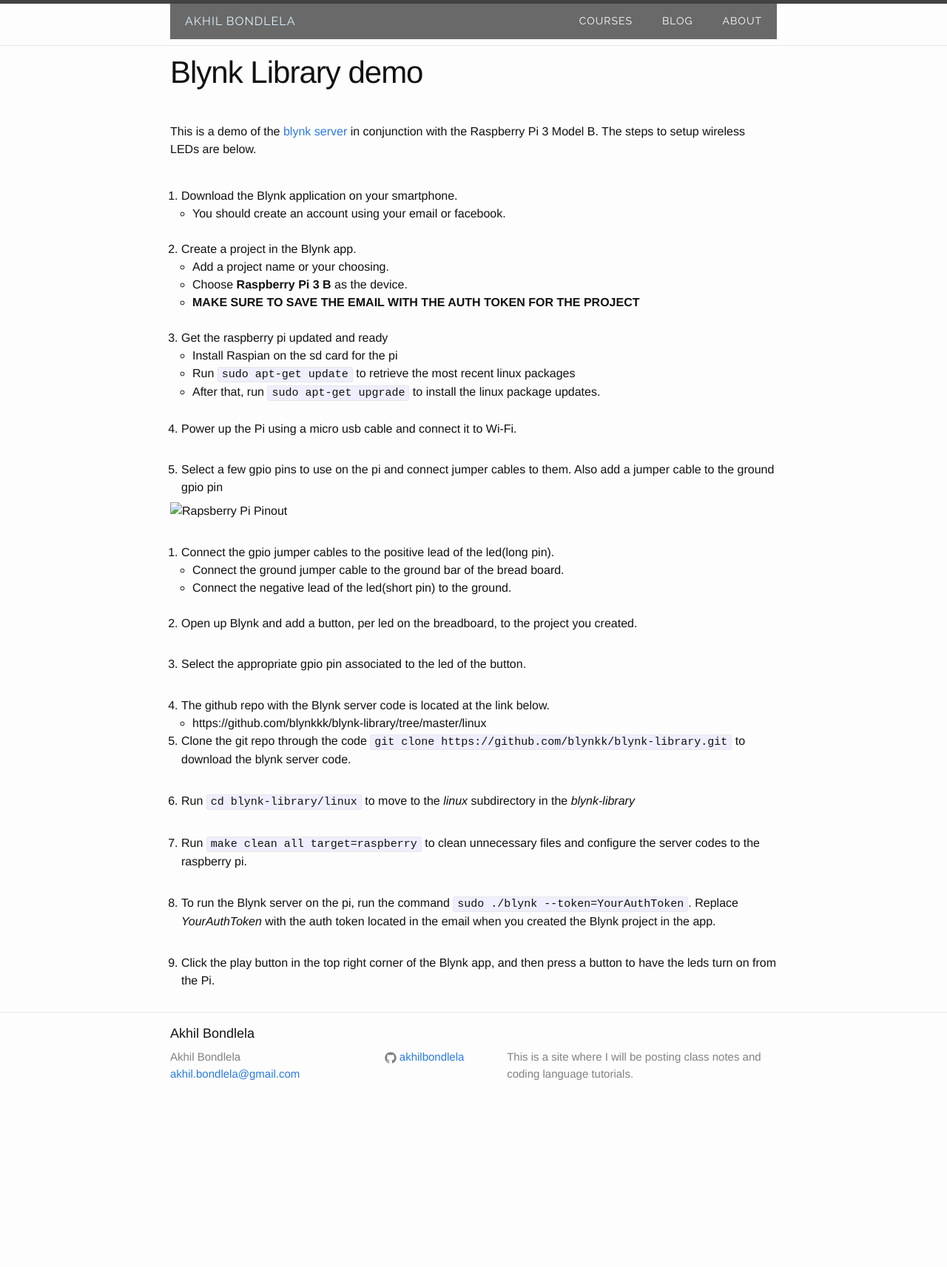
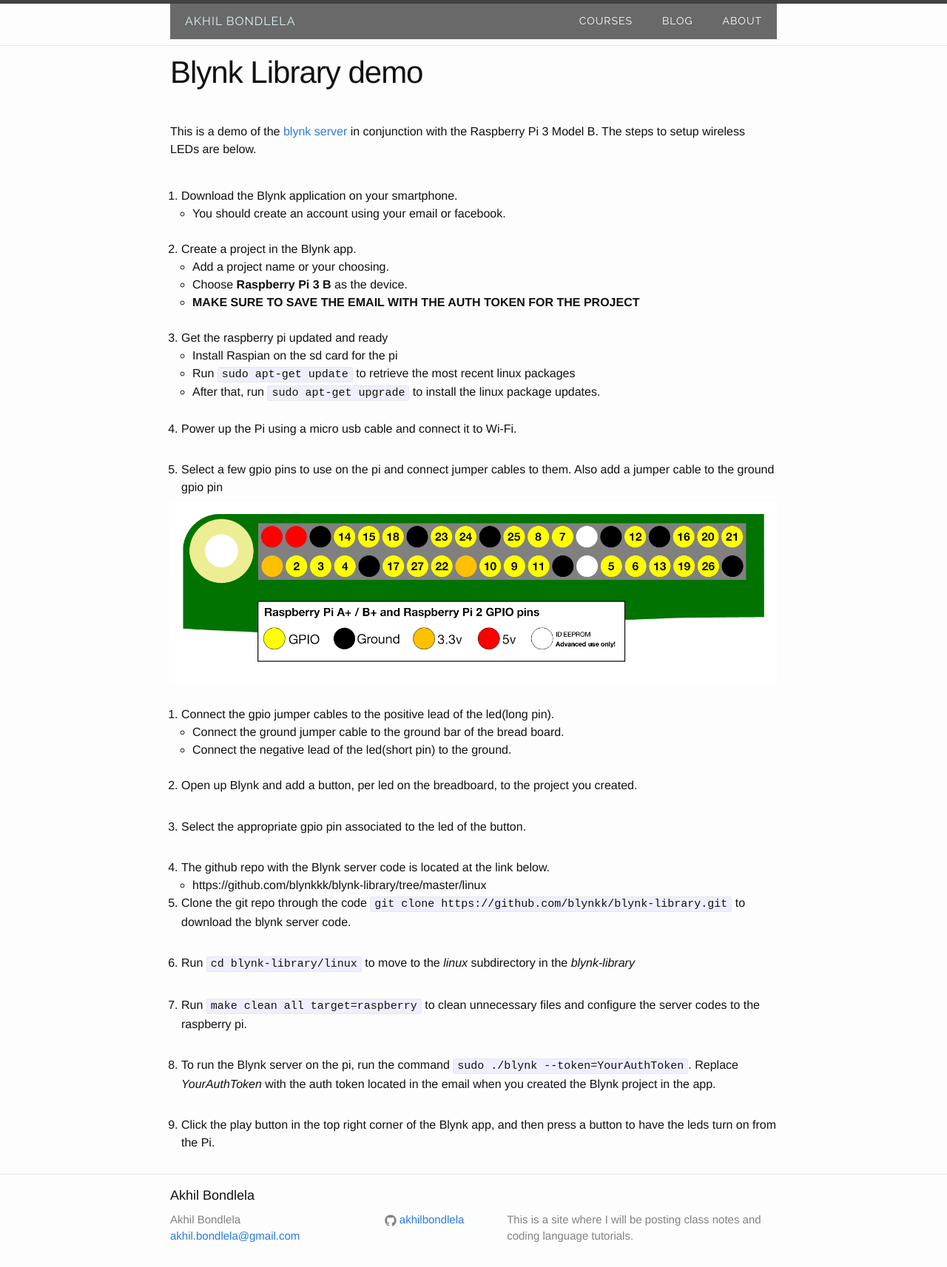
Before and after one commit to akhilbond/akhilbond.github.io, a Jekyll site: the page built from Courses/blynk-demo/rpi.md, in a window 1280 px wide. Shown: the whole page at 74% size. Built offline with Jekyll 4.4.1, drawn with Linux system fonts in a browser that asks for light colours; before the commit the page ends 1493 px from its top, so only the background shows below that.

Commit message:
Asthetics

```diff
--- a/Courses/blynk-demo/rpi.md
+++ b/Courses/blynk-demo/rpi.md
@@ -27,7 +27,7 @@
 
 5.  Select a few gpio pins to use on the pi and connect jumper cables to them. Also add a jumper cable to the ground gpio pin
 
-![Rapsberry Pi Pinout]() <br><br>
+![Rapsberry Pi Pinout](/resources/images/pi-gpio.png) <br><br>
 
 6. Connect the gpio jumper cables to the positive lead of the led(long pin).
 - Connect the ground jumper cable to the ground bar of the bread board.
```
